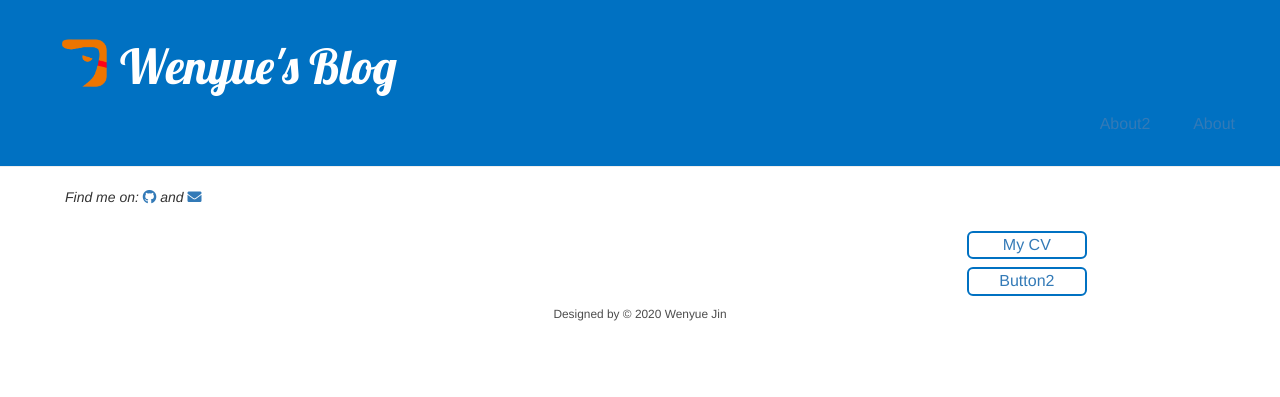
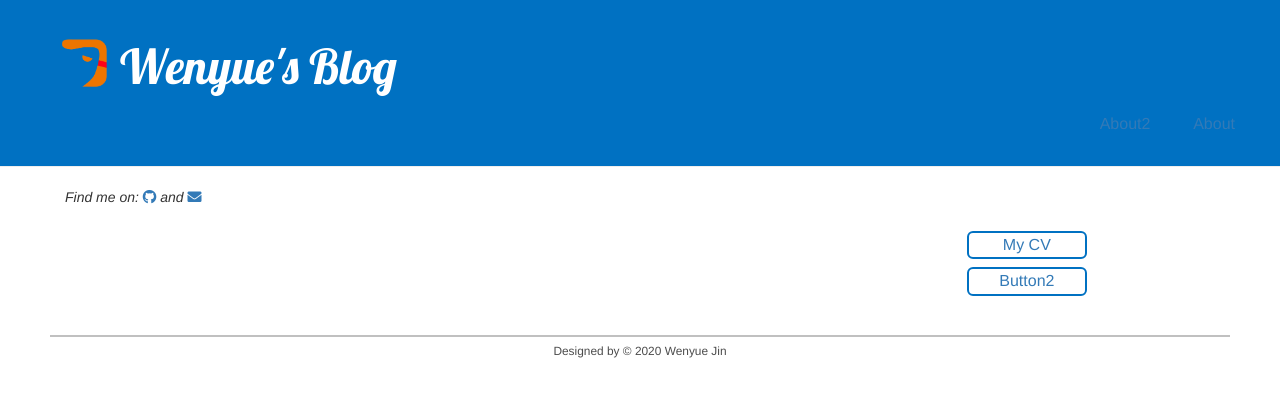
Before and after one commit to jwyhhh123/Django-blog, a Django app: page / in a window 1280 px wide; the page is wider, and only the part inside the window is pictured. Shown: the top 397 px of that part. Run offline with Django 3.2, Linux system fonts and the light colour scheme; data that the repository does not hold is empty; some libraries are stand-ins or nearby versions.

Commit message:
look and feel changes.

```diff
--- a/blog/static/css/blog.css
+++ b/blog/static/css/blog.css
@@ -137,6 +137,14 @@ h1, h2, h3, h4 {
     clear:both
 }
 
+.divide-line {
+    background-color: #c0c0c0;
+    height: 2px;
+    margin-left: 50px;
+    margin-right: 50px;
+    margin-top: 35px;
+}
+
 .footer {
     position: absolute;
     width: 100%;
--- a/blog/templates/blog/base.html
+++ b/blog/templates/blog/base.html
@@ -41,6 +41,7 @@
             </div>
         </div>
     </body>
+    <div class="divide-line"></div>
     <footer>
         <small class="copyright">Designed by &copy; 2020 Wenyue Jin</small>
     </footer>
```
